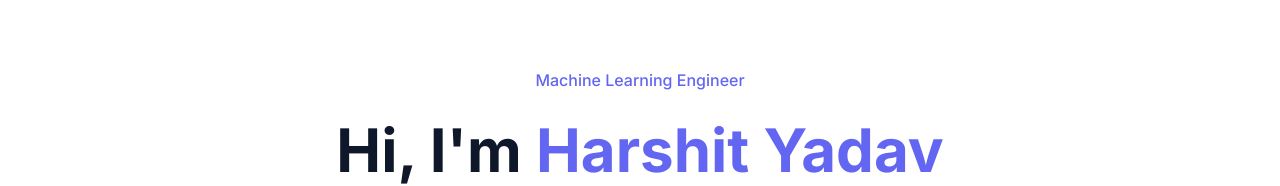
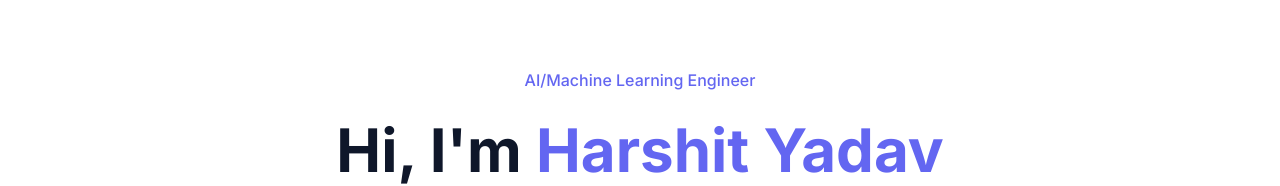
Before and after one commit to hyadav2k/hyadav2k.github.io, a React (Vite) app: page / in a window 1280 px wide. Shown: the part 191-377 px from the top of the page. Built offline with nearby package versions, Linux system fonts and the light colour scheme.

Commit message:
Add files via upload

```diff
--- a/src/App.tsx
+++ b/src/App.tsx
@@ -58,7 +58,7 @@ function App() {
         <div className="container mx-auto px-6 py-4 flex justify-between items-center">
           <a href="#home" className="text-xl font-bold text-[var(--text)] flex items-center">
             <span className="mr-2 text-[var(--primary)]">Harshit</span> Yadav
-            <Sparkles className="ml-2 text-[var(--accent)]" size={18} />
+            <svg xmlns="http://www.w3.org/2000/svg" width="18" height="18" viewBox="0 0 24 24" fill="none" stroke="currentColor" strokeWidth="2" strokeLinecap="round" strokeLinejoin="round" className="ml-2 text-[var(--accent)]"><path d="m12 3-1.912 5.813a2 2 0 0 1-1.275 1.275L3 12l5.813 1.912a2 2 0 0 1 1.275 1.275L12 21l1.912-5.813a2 2 0 0 1 1.275-1.275L21 12l-5.813-1.912a2 2 0 0 1-1.275-1.275L12 3Z"></path><path d="M5 3v4"></path><path d="M19 17v4"></path><path d="M3 5h4"></path><path d="M17 19h4"></path></svg>
           </a>
 
           {/* Desktop Navigation */}
@@ -111,7 +111,7 @@ function App() {
           <div className="container mx-auto px-6 relative z-10">
             <div className="max-w-3xl mx-auto text-center">
               <div className="inline-block px-4 py-1 rounded-full bg-[var(--primary-light)]/10 text-[var(--primary)] font-medium mb-6 animate-fade-in">
-                <span>Machine Learning Engineer</span>
+                <span>AI/Machine Learning Engineer</span>
               </div>
               <h1 className="text-5xl md:text-6xl font-bold mb-4 animate-fade-in">
                 Hi, I'm <span className="text-[var(--primary)]">Harshit Yadav</span>
@@ -328,7 +328,7 @@ function App() {
               <div>
                 <div className="mb-8">
                   <h3 className="text-xl font-semibold mb-4 flex items-center">
-                    <Sparkles size={20} className="mr-2 text-[var(--primary)]" />
+                    <svg xmlns="http://www.w3.org/2000/svg" width="20" height="20" viewBox="0 0 24 24" fill="none" stroke="currentColor" strokeWidth="2" strokeLinecap="round" strokeLinejoin="round" className="mr-2 text-[var(--primary)]"><path d="m12 3-1.912 5.813a2 2 0 0 1-1.275 1.275L3 12l5.813 1.912a2 2 0 0 1 1.275 1.275L12 21l1.912-5.813a2 2 0 0 1 1.275-1.275L21 12l-5.813-1.912a2 2 0 0 1-1.275-1.275L12 3Z"></path><path d="M5 3v4"></path><path d="M19 17v4"></path><path d="M3 5h4"></path><path d="M17 19h4"></path></svg>
                     Libraries & ML Packages
                   </h3>
                   <div className="flex flex-wrap gap-3">
@@ -540,7 +540,7 @@ function App() {
           <div className="flex items-center justify-center mb-4">
             <a href="#home" className="text-xl font-bold text-[var(--text)] flex items-center">
               <span className="mr-2 text-[var(--primary)]">Harshit</span> Yadav
-              <Sparkles className="ml-2 text-[var(--accent)]" size={18} />
+              <svg xmlns="http://www.w3.org/2000/svg" width="18" height="18" viewBox="0 0 24 24" fill="none" stroke="currentColor" strokeWidth="2" strokeLinecap="round" strokeLinejoin="round" className="ml-2 text-[var(--accent)]"><path d="m12 3-1.912 5.813a2 2 0 0 1-1.275 1.275L3 12l5.813 1.912a2 2 0 0 1 1.275 1.275L12 21l1.912-5.813a2 2 0 0 1 1.275-1.275L21 12l-5.813-1.912a2 2 0 0 1-1.275-1.275L12 3Z"></path><path d="M5 3v4"></path><path d="M19 17v4"></path><path d="M3 5h4"></path><path d="M17 19h4"></path></svg>
             </a>
           </div>
           <p className="text-[var(--text-light)] mb-4">
```
